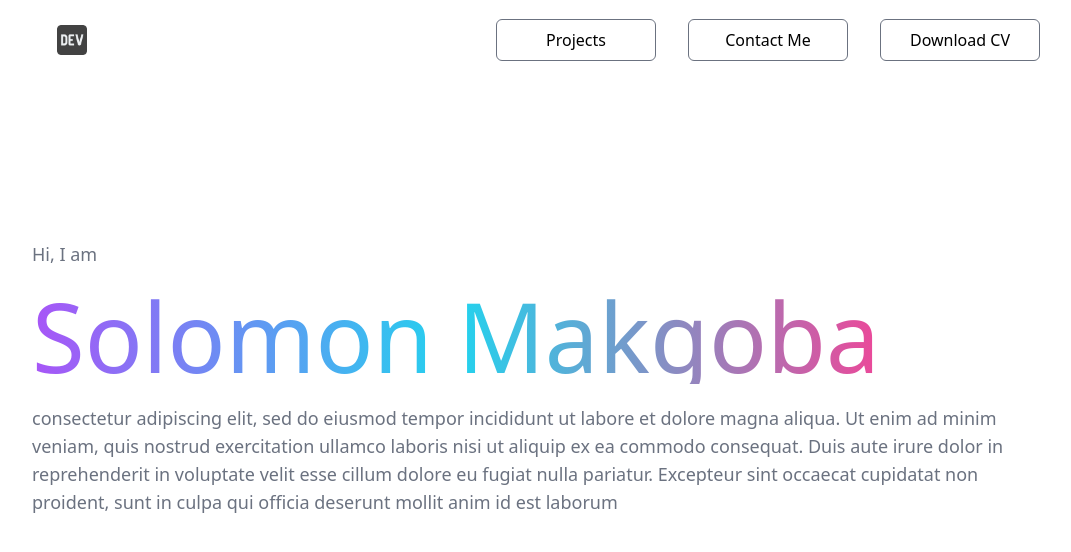
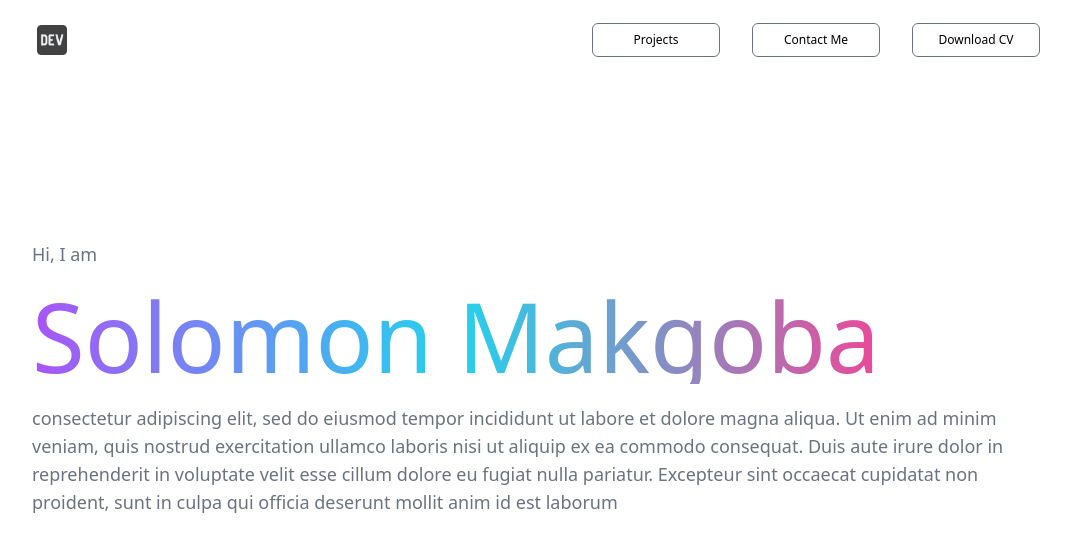
Before and after one commit to SKaraboM/skarabom.github.io, a React (Create React App) app: page / in a window 1280 px wide. Shown: the top 552 px of the page, without its empty margins (96-1167 px from the left). Built offline with nearby package versions, Linux system fonts and the light colour scheme.

Commit message:
Update Main component styles for improved hover effects and text visibility

```diff
--- a/src/Components/Main.js
+++ b/src/Components/Main.js
@@ -7,7 +7,7 @@ const Main = () => {
         <div class="bg-white dark:bg-black">
             <div class="relative bg-white dark:bg-black text-black dark:text-white font-[family-name: Supreme] flex flex-col md:items-center" >
                 <div className="NavBar" class="flex justify-between h-20 bg-white dark:bg-black text-black dark:text-white min-w-100 lg:w-4/5 md:my-auto">
-                    <ul class="my-auto mx-2 md:mx-5">
+                    <ul class="my-auto">
                         <li>
                             <span class="flex flex-row">
                                 <img src={Logo} alt="icon" class="h-10"/>
@@ -27,12 +27,12 @@ const Main = () => {
                         </button>
                     </div>
                     <ul className="flex-row md:flex md:static md:flex-row md:items-center hidden">
-                        <li className="w-40 border border-gray-500 dark:border-white text-center my-auto md:mx-4 hover:bg-white hover:text-black px-6 py-2 rounded-md">Projects</li>
-                        <li className="w-40 border border-gray-500 dark:border-white text-center my-auto md:mx-4 hover:bg-white hover:text-black px-6 py-2 rounded-md">Contact Me</li>
-                        <li className="w-40 border border-gray-500 dark:border-white text-center my-auto md:mx-4 hover:bg-gradient-to-r from-purple-500 via-cyan-400 to-pink-500 hover:text-black px-6 py-2 rounded-md">Download CV</li>
+                        <li className="w-32 text-xs border border-gray-500 dark:border-white text-center my-auto md:mx-4 hover:bg-white hover:text-black px-4 py-2 rounded-md">Projects</li>
+                        <li className="w-32 text-xs border border-gray-500 dark:border-white text-center my-auto md:mx-4 hover:bg-white hover:text-black px-4 py-2 rounded-md">Contact Me</li>
+                        <li className="w-32 text-xs border border-gray-500 dark:border-white text-center my-auto md:mx-4 hover:bg-gradient-to-r from-purple-500 via-cyan-400 to-pink-500 hover:text-white px-4 py-2 rounded-md">Download CV</li>
                     </ul>
                     {menuOpen && (
-                        <ul className="flex flex-col bg-white dark:bg-black text-black dark:text-white absolute right-0 top-20 w-40 shadow-lg md:hidden z-50">
+                        <ul className="flex flex-col bg-white dark:bg-black text-black dark:text-white text-sm absolute right-0 top-20 w-40 shadow-lg md:hidden z-50">
                             <li className="px-4 py-2">Projects</li>
                             <li className="px-4 py-2">Contact Me</li>
                             <li className="px-4 py-2">Download CV</li>
```
